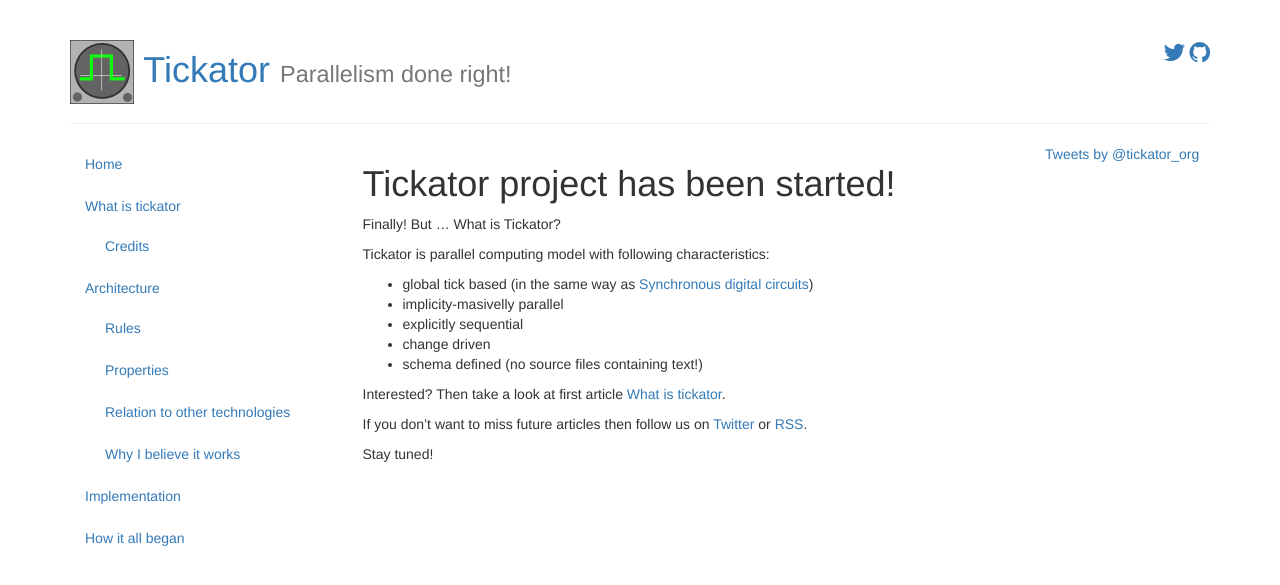
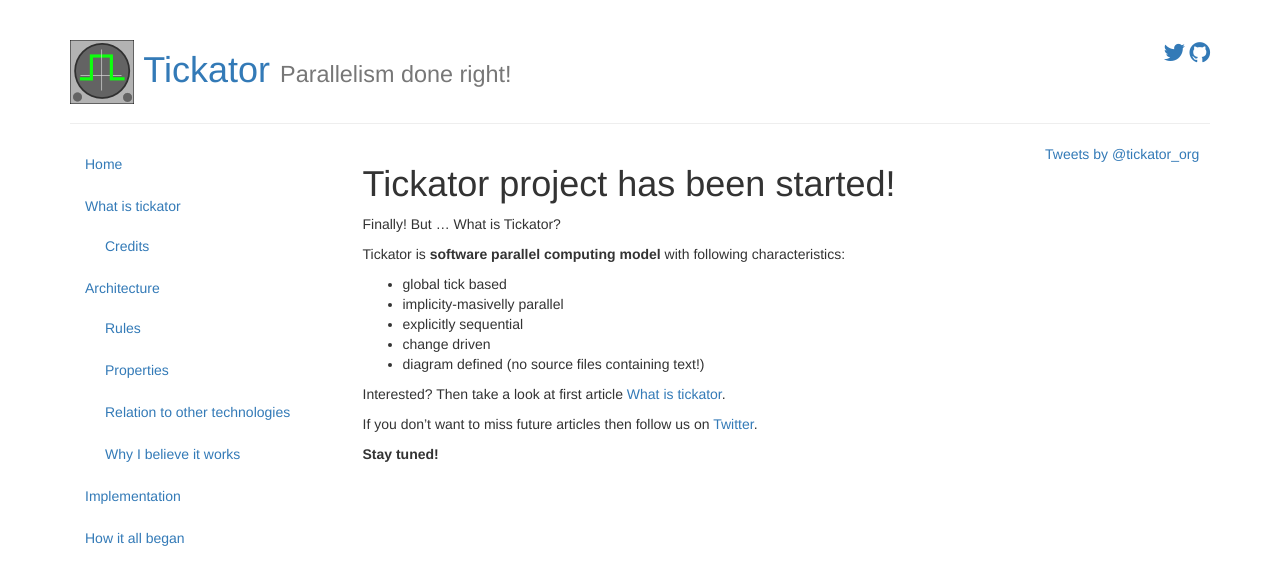
Before and after one commit to jkubos/tickator, a Jekyll site: the page built from _posts/2016-02-18-welcome.md, in a window 1280 px wide. Shown: the top 585 px of the page. Built offline with Jekyll 4.4.1, drawn with Linux system fonts in a browser that asks for light colours; nearby versions of some CDN libraries; comment, search, counter and statistics services are not loaded.

Commit message:
Fixed initial blog post.

```diff
--- a/_posts/2016-02-18-welcome.md
+++ b/_posts/2016-02-18-welcome.md
@@ -10,15 +10,16 @@ Tickator project has been started!
 
 Finally! But ... What is Tickator?
 
-Tickator is parallel computing model with following characteristics:
-*   global tick based (in the same way as [Synchronous digital circuits](https://en.wikipedia.org/wiki/Synchronous_circuit))
+Tickator is **software parallel computing model** with following characteristics:
+
+*   global tick based
 *   implicity-masivelly parallel
 *   explicitly sequential
 *   change driven
-*   schema defined (no source files containing text!)
+*   diagram defined (no source files containing text!)
 
-Interested? Then take a look at first article [What is tickator](TODO LINK).
+Interested? Then take a look at first article [What is tickator](/articles/what-is-tickator).
 
-If you don't want to miss future articles then follow us on [Twitter](TODO LINK) or [RSS](TODO LINK).
+If you don't want to miss future articles then follow us on [Twitter](https://twitter.com/tickator_org).
 
-Stay tuned!
+**Stay tuned!**
```
